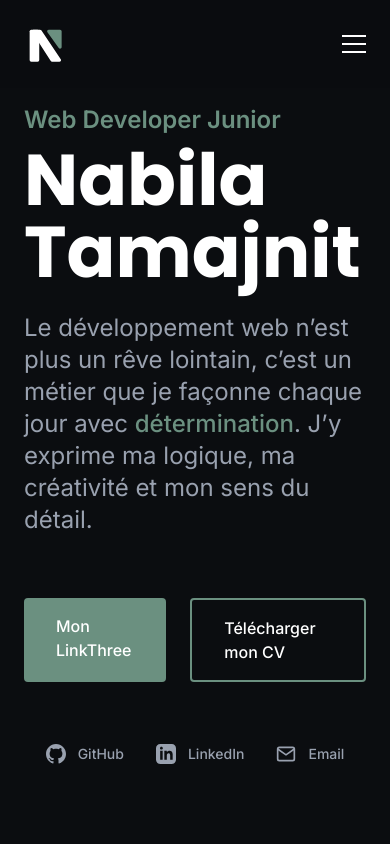
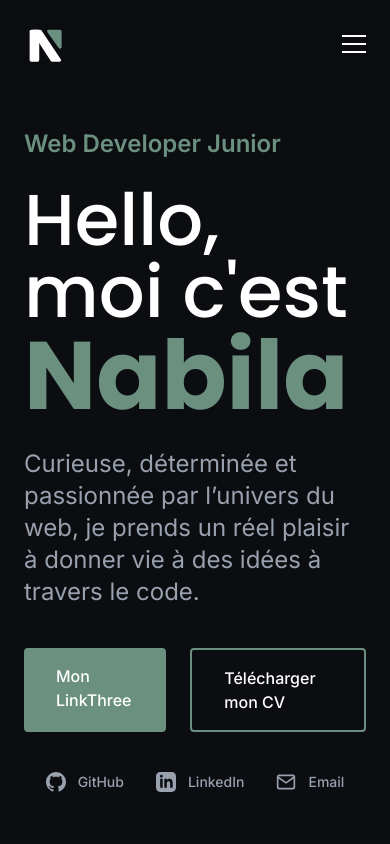
Before and after one commit to nabila-tamajnit/Portfolio, a React (Vite) app: page / in a window 390 px wide. Shown: the top 844 px of the page. Built offline with nearby package versions, Linux system fonts and the light colour scheme.

Commit message:
Style and content modification

```diff
--- a/src/components/sections/Hero.jsx
+++ b/src/components/sections/Hero.jsx
@@ -5,23 +5,22 @@ export const Hero = () => {
     return (
         <section className="min-h-screen bg-dark-bg flex pt-22 px-6 lg:px-12 item" >
 
-            <div className="max-w-7xl mx-auto grid lg:grid-cols-2 gap-12 w-full">
+            <div className="max-w-7xl xl:max-w-8xl mx-auto grid lg:grid-cols-2 gap-12 w-full items-center">
 
-                <div className="flex flex-col justify-between gap-10 pt-4 pb-20">
+                <div className="flex flex-col gap-10 pt-10 pb-20">
 
                     {/* Titre */}
                     <div className="">
-                        <p className="text-2xl text-sage-green font-bold mb-2">
+                        <p className="text-2xl text-sage-green font-bold mb-6">
                             Web Developer Junior
                         </p>
 
-                        <h1 className="text-7xl lg:text-8xl font-poppins font-bold text-white mb-6">
-                            Nabila Tamajnit
+                        <h1 className="text-7xl lg:text-7xl font-poppins font-medium text-white mb-6">
+                            Hello, moi c'est <span className="font-bold text-sage-green text-8xl" >Nabila</span>
                         </h1>
 
                         <p className="text-2xl text-gray-400 mt-4">
-                            Le développement web n’est plus un rêve lointain, c’est un métier que je façonne chaque jour avec <span className="text-sage-green font-medium">détermination</span>.
-                            J’y exprime ma logique, ma créativité et mon sens du détail.
+                            Curieuse, déterminée et passionnée par l’univers du web, je prends un réel plaisir à donner vie à des idées à travers le code.
                         </p>
 
                     </div>
@@ -31,13 +30,18 @@ export const Hero = () => {
 
                         <a
                             href="#"
-                            className="inline-block px-8 py-4 bg-sage-green rounded text-white font-medium hover:bg-sage-dark transition-colors"
+                            target="_blanc"
+                            rel="noopener noreferrer"
+                            className="inline-block px-8 py-4 bg-sage-green rounded text-white font-medium hover:bg-sage-white
+                            hover:text-black transition-colors"
                         >
                             Mon LinkThree
                         </a>
 
                         <a
-                            href="#"
+                            href="/cv/CV_NabilaTamajnit.pdf"
+                            target="_blanc"
+                            rel="noopener noreferrer"
                             className="inline-block px-8 py-4 border-2 border-sage-green rounded text-white font-medium hover:bg-sage-white hover:border-sage-white hover:text-black transition-colors"
                         >
                             Télécharger mon CV
@@ -48,7 +52,7 @@ export const Hero = () => {
 
                 </div>
 
-                <div className="hidden lg:block h-full overflow-hidden bg-[url(/assets/profile_picture/avatar_profil.png)] bg-top bg-no-repeat bg-cover hover:opacity-90 transition-opacity duration-300" >
+                <div className="hidden lg:block h-full overflow-hidden bg-[url(/assets/profile_picture/profil_hero_small.png)] bg-top bg-no-repeat bg-cover hover:opacity-90 transition-opacity duration-300" >
                     {/* <img src="/assets/profil_picture/profil-provisoire.jpeg"
                         alt="Nabila Tamajnit"
                         className="w-full h-auto object-cover" /> */}
```
